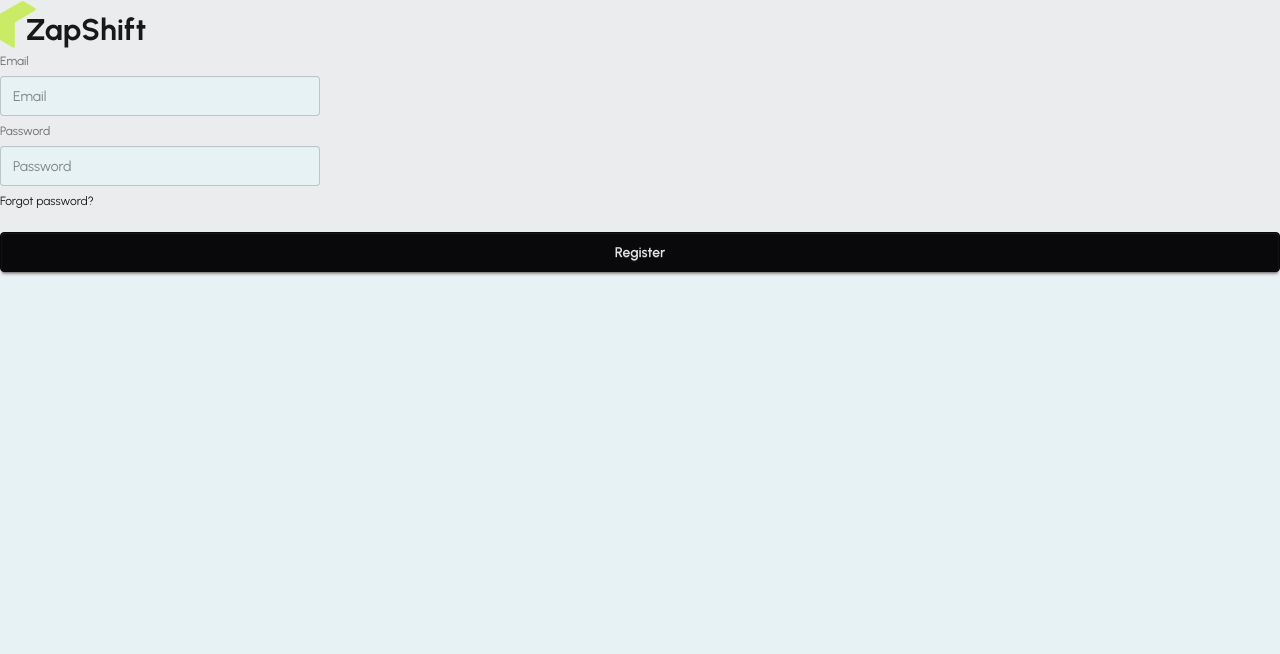
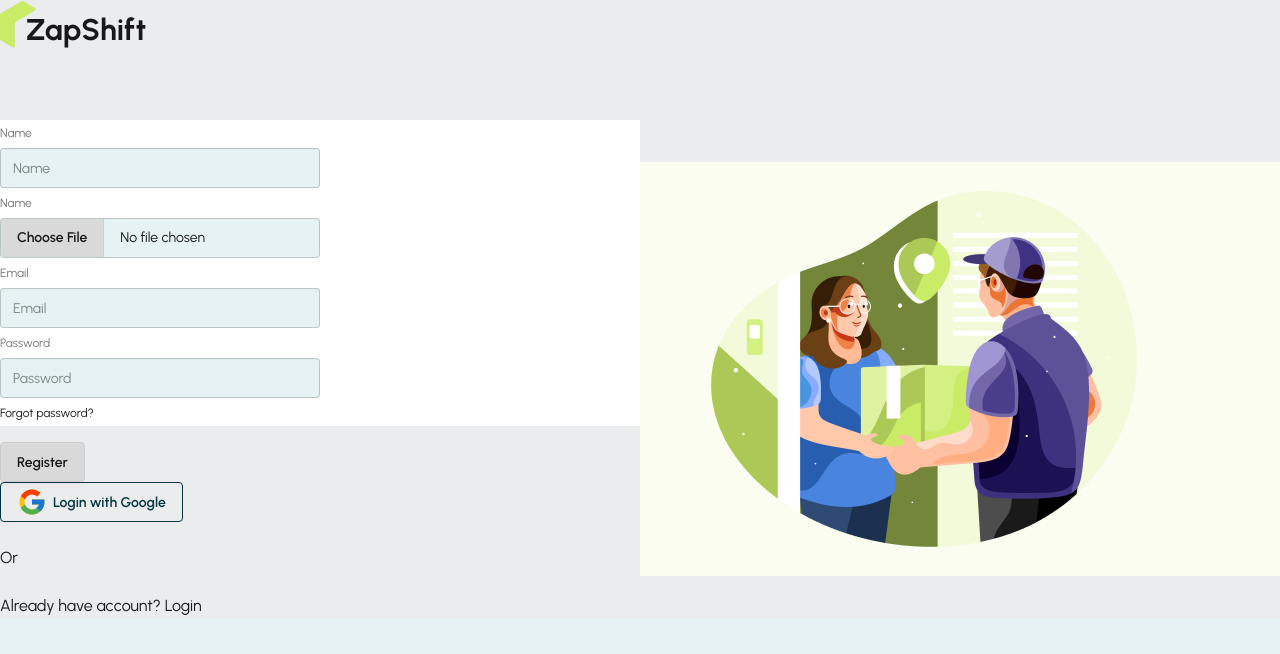
Before and after one commit to monirHRaju/zap-shift-courier-service-app-client, a React (Vite) app: page /register in a window 1280 px wide. Shown: the top 654 px of the page. Built offline with nearby package versions, Linux system fonts and the light colour scheme; no server answers.

Commit message:
context , private route, register, login, auth context done

```diff
--- a/package.json
+++ b/package.json
@@ -11,9 +11,11 @@
   },
   "dependencies": {
     "@tailwindcss/vite": "^4.1.17",
+    "axios": "^1.13.2",
     "firebase": "^12.6.0",
     "leaflet": "^1.9.4",
     "react": "^19.2.0",
+    "react-content-loader": "^7.1.1",
     "react-dom": "^19.2.0",
     "react-hook-form": "^7.66.1",
     "react-icons": "^5.5.0",
--- a/src/context/AuthContext/AuthProvider.jsx
+++ b/src/context/AuthContext/AuthProvider.jsx
@@ -7,6 +7,7 @@ const googleProvider = new GoogleAuthProvider()
 const AuthProvider = ({children}) => {
     const [user, setUser] = useState(null)
     const [loading, setLoading] = useState(false)
+
 
     const registerUser = (email, password) => {
         return createUserWithEmailAndPassword(auth, email,  password)
@@ -19,6 +20,7 @@ const AuthProvider = ({children}) => {
         setLoading(true)
         return signInWithPopup(auth, googleProvider)
     }
+
     const logOut = () => {
         setLoading(true)
         return signOut(auth)
--- a/src/layouts/AuthLayouts.jsx
+++ b/src/layouts/AuthLayouts.jsx
@@ -4,7 +4,7 @@ import Logo from '../components/logo/Logo';
 const AuthLayouts = () => {
 
     return (
-        <div className='max-w-7xl mx-auto'>
+        <div className='max-w-7xl mx-auto p-5 md:p-0'>
             <div>
                 <Link to={'/'}><Logo></Logo></Link>
             </div>
--- a/src/pages/AuthPages/Login/Login.jsx
+++ b/src/pages/AuthPages/Login/Login.jsx
@@ -2,7 +2,7 @@ import React from "react";
 import { useForm } from "react-hook-form";
 import useAuth from "../../../Hooks/useAuth";
 import authImage from '../../../assets/authImage.png'
-import { Link, useNavigate } from "react-router";
+import { Link, useLocation, useNavigate } from "react-router";
 import { FcGoogle } from "react-icons/fc";
 import { toast, ToastContainer } from "react-toastify";
 
@@ -16,12 +16,16 @@ const Login = () => {
   } = useForm();
 
   const navigate = useNavigate()
+  const location = useLocation()
+  console.log('in the login page', location)
 
   const handleLogin = (data) => {
     signInUser(data.email, data.password)
       .then((result) => {
         console.log("after login", result);
-        navigate('/')
+        //redirect to desired location or homepage
+        navigate( location?.state || '/')
+
         setTimeout(() => {
           toast.success('Success! You are logged in.')
         }, 1000)
@@ -34,7 +38,8 @@ const Login = () => {
     googleSignIn()
     .then((result) => {
         console.log("after login", result);
-        navigate('/')
+        navigate( location?.state || '/')
+
         setTimeout(() => {
           toast.success('Success! You are logged in.')
         }, 1000)
@@ -85,6 +90,8 @@ const Login = () => {
           </form>
           <button onClick={handleGoogleSignIn} className="btn btn-secondary btn-outline"><FcGoogle size={30} />Login with Google</button>
         </div>
+          <p className="my-6">Or</p>
+          <p>Don't have account? <Link to={'/register'} state={location.state} className="link link-hover text-secondary">Register</Link></p>
       </div>
       <div className="flex-1 bg-accent">
         <img src={authImage} alt="" />
--- a/src/pages/AuthPages/Register/Register.jsx
+++ b/src/pages/AuthPages/Register/Register.jsx
@@ -1,42 +1,149 @@
 import React from "react";
 import { useForm } from "react-hook-form";
 import useAuth from "../../../Hooks/useAuth";
-import authImage from '../../../assets/authImage.png'
+import authImage from "../../../assets/authImage.png";
+import { Link, useLocation, useNavigate } from "react-router";
+import { toast, ToastContainer } from "react-toastify";
+import { FcGoogle } from "react-icons/fc";
 
 const Register = () => {
-    const {register, handleSubmit, formState:{errors}} = useForm()
-    const {registerUser} = useAuth()
+  const { googleSignIn } = useAuth();
+  const {
+    register,
+    handleSubmit,
+    formState: { errors },
+  } = useForm();
+  const navigate = useNavigate()
+  const location = useLocation()
+  console.log(location)
+  const { registerUser } = useAuth();
+
   const handleRegister = (data) => {
-      console.log('after register', data)
+    console.log("after register", data.photo[0]);
+    const profileImg = data.photo[0]
+
     registerUser(data.email, data.password)
-      .then(result => {
-        console.log('after register', result)
+      .then((result) => {
+        console.log("after register", result);
+        //store the image ang get the photo url
+        const formData = new FormData()
+        formData.append('image', profileImg)
+        // const imageAPI_URL =
+        //update user profile
+
+
+
+        navigate( location?.state || '/')
+        setTimeout(() => {
+          toast.success('Success! You are logged in.')
+        }, 1000)
       })
-      .catch(error => {
-        console.log(error)
+      .catch((error) => {
+        console.log(error);
+      });
+  };
+
+  const handleGoogleSignIn = () => {
+    googleSignIn()
+    .then((result) => {
+        console.log("after login", result);
+
+        navigate( location?.state || '/')
+        setTimeout(() => {
+          toast.success('Success! You are logged in.')
+        }, 1000)
       })
+      .catch((error) => console.log(error));
   }
   return (
+    <div className="flex items-center justify-between my-18 h-vh">
+      <div className="flex-1">
         <div>
           <form onSubmit={handleSubmit(handleRegister)}>
-        <fieldset className="fieldset">
+            <fieldset className="fieldset bg-white">
+              {/* name */}
+              <label className="label">Name</label>
+              <input
+                type="text"
+                {...register("name", { required: true })}
+                className="input"
+                placeholder="Name"
+              />
+              {errors.name?.type === "required" && (
+                <p className="text-red-500">Email is required</p>
+              )}
+
+              {/* photo */}
+              <label className="label">Name</label>
+              <input
+                type="file"
+                {...register("photo", { required: true })}
+                className="file-input"
+                placeholder="photo"
+              />
+              {errors.name?.type === "required" && (
+                <p className="text-red-500">Name is required</p>
+              )}
+
+              {/* email */}
               <label className="label">Email</label>
-          <input type="email" {...register('email', {required: true})} className="input" placeholder="Email" />
-          {errors.email?.type === 'required' && <p className="text-red-500">Email is required</p> }
+              <input
+                type="email"
+                {...register("email", { required: true })}
+                className="input"
+                placeholder="Email"
+              />
+              {errors.email?.type === "required" && (
+                <p className="text-red-500">Email is required</p>
+              )}
 
+              {/* password */}
               <label className="label">Password</label>
-          <input type="password" {...register('password', {required: true, minLength: 6, pattern: /^(?=.*[a-z])(?=.*[A-Z])(?=.*\d)(?=.*[!@#$%^&*()_+\-={}[\]|:;"'<>,.?/~`]).+$/ })} className="input" placeholder="Password" />
-            {errors.password?.type === 'required' && <p className="text-red-500">Password is required</p> }
-            {errors.password?.type === 'minLength' && <p className="text-red-500">Password at least 6 digit</p> }
-            {errors.password?.type === 'pattern' && <p className="text-red-500">Password must contain at least one uppercase letter, one lowercase letter, one number, and one special character.</p>}
-
+              <input
+                type="password"
+                {...register("password", {
+                  required: true,
+                  minLength: 6,
+                  pattern:
+                    /^(?=.*[a-z])(?=.*[A-Z])(?=.*\d)(?=.*[!@#$%^&*()_+\-={}[\]|:;"'<>,.?/~`]).+$/,
+                })}
+                className="input"
+                placeholder="Password"
+              />
+              {errors.password?.type === "required" && (
+                <p className="text-red-500">Password is required</p>
+              )}
+              {errors.password?.type === "minLength" && (
+                <p className="text-red-500">Password at least 6 digit</p>
+              )}
+              {errors.password?.type === "pattern" && (
+                <p className="text-red-500">
+                  Password must contain at least one uppercase letter, one
+                  lowercase letter, one number, and one special character.
+                </p>
+              )}
 
               <div>
                 <a className="link link-hover">Forgot password?</a>
               </div>
-          <button className="btn btn-neutral mt-4">Register</button>
             </fieldset>
+              <button className="btn mt-4">Register</button>
           </form>
+          <button
+            onClick={handleGoogleSignIn}
+            className="btn btn-secondary btn-outline"
+          >
+            <FcGoogle size={30} />
+            Login with Google
+          </button>
+          <p className="my-6">Or</p>
+          <p>Already have account? <Link to={'/login'} className="link link-hover">Login</Link></p>
+        </div>
+      </div>
+      <div className="flex-1 bg-accent">
+        <img src={authImage} alt="" />
+        <ToastContainer></ToastContainer>
+      </div>
     </div>
   );
 };
--- /dev/null
+++ b/src/pages/Rider/Rider.jsx
@@ -0,0 +1,11 @@
+import React from 'react';
+
+const Rider = () => {
+    return (
+        <div>
+            be a rider
+        </div>
+    );
+};
+
+export default Rider;
--- a/src/pages/shared/navbar/Navbar.jsx
+++ b/src/pages/shared/navbar/Navbar.jsx
@@ -72,7 +72,7 @@ const Navbar = () => {
           ? <a onClick={handleLogout} className="btn btn-primary text-secondary">Logout</a>
           : <Link to={'/login'}>Login</Link>
         }
-        <Link to={'/be-a-rider'} className="btn btn-primary text-secondary mx-3">Be a Rider</Link>
+        <Link to={'/rider'} className="btn btn-primary text-secondary mx-3">Be a Rider</Link>
       </div>
     </div>
   );
--- /dev/null
+++ b/src/routes/PrivateRoute.jsx
@@ -0,0 +1,20 @@
+import React from 'react';
+import useAuth from '../Hooks/useAuth';
+import Loading from '../pages/Loading/Loading';
+import { Navigate, useLocation } from 'react-router';
+
+const PrivateRoute = ({children}) => {
+    const { user, loading} = useAuth()
+    const location = useLocation()
+    console.log('location', location)
+    if(loading){
+        return <Loading></Loading>
+    }
+    if(!user){
+        return <Navigate state={location.pathname} to={'/login'}></Navigate>
+    }
+
+    return children;
+};
+
+export default PrivateRoute;
--- a/src/routes/router.jsx
+++ b/src/routes/router.jsx
@@ -9,6 +9,8 @@ import Loading from "../pages/Loading/Loading";
 import AuthLayouts from "../layouts/AuthLayouts";
 import Login from "../pages/AuthPages/Login/Login";
 import Register from "../pages/AuthPages/Register/Register";
+import PrivateRoute from "./PrivateRoute";
+import Rider from "../pages/Rider/Rider";
 
 export const router = createBrowserRouter([
   {
@@ -46,11 +48,15 @@ export const router = createBrowserRouter([
       {
         path: '/register',
         Component: Register
+      },
+      {
+        path: '/rider',
+        element: <PrivateRoute><Rider></Rider></PrivateRoute>
       }
     ]
   },
   {
     path: '/*',
-    Component: Error
+    Component: Loading
   }
 ]);
```
Also changed, not shown: src/pages/Loading/Loading.jsx (+22 -10 lines), 2 other files (tests, documents, lock files or other folders). Lines whose indentation alone changed are shown as unchanged.
